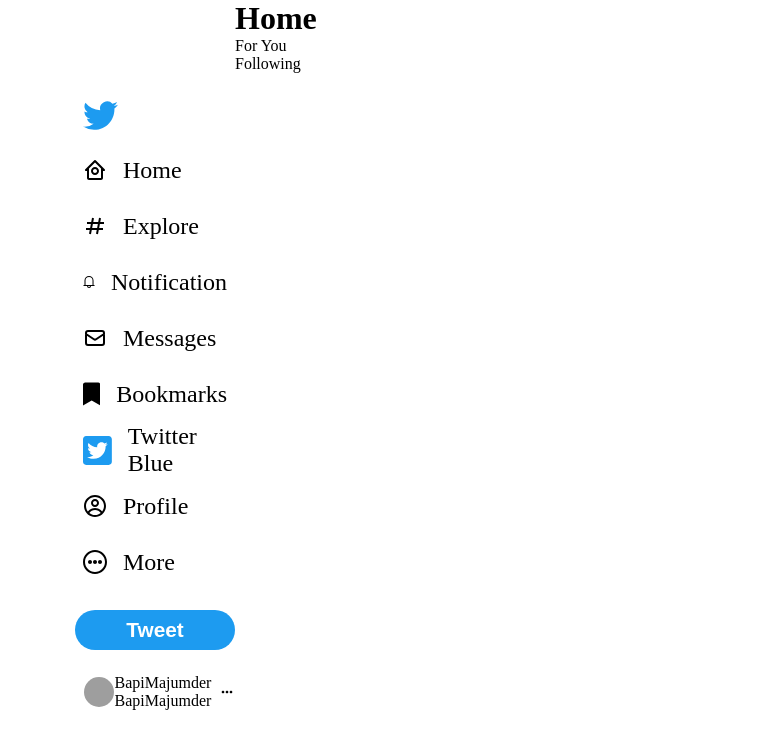
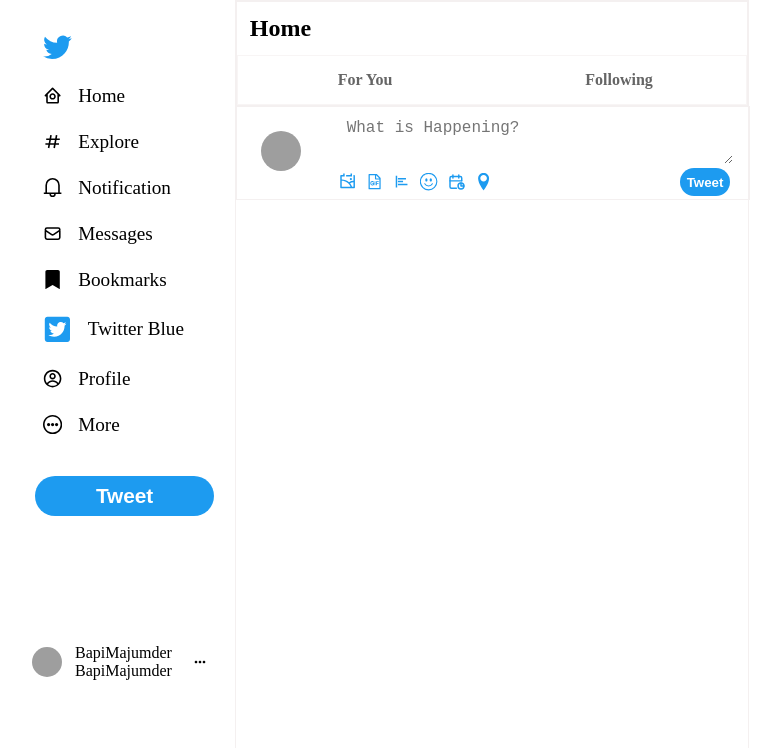
Before and after one commit to BapiMajumder1402/Twitter_clone, a React (Create React App) app in the folder twitterclone/: page / in a window 1280 px wide. Shown: the top 748 px of the page, without its empty margins (85-866 px from the left). Built offline with nearby package versions, Linux system fonts and the light colour scheme; grey boxes are pictures that could not be loaded.

Commit message:
home page top bar added

```diff
--- /dev/null
+++ b/twitterclone/src/Component/Feed Top/Feed.module.css
@@ -0,0 +1,40 @@
+.main{
+    background-color: white;
+    width: 40vw;
+    border: .5px solid rgb(244, 240, 240);
+}
+.box{
+    background-color: white;
+    position: sticky;
+    top: 0;
+    border: .5px solid rgb(244, 240, 240)
+    ;
+}
+.first{
+    background-color: white;
+    padding: .8rem;
+    border: 1px .5px solid rgb(244, 240, 240)
+    ;
+}
+.second{
+    opacity: .6;
+    background-color: white;
+    height: 3rem;
+    text-align: center;
+    display: flex;
+    border: .5px solid rgb(244, 240, 240)
+    ;
+}
+.second>div{
+    font-weight: 580;
+    display: flex;
+    justify-content: center;
+    align-items: center;
+    height: 100%;
+    width: 50%;
+    text-align: center;
+}
+.second>div:hover{
+    background-color: rgb(221, 227, 231);
+
+}
--- a/twitterclone/src/Component/Feed Top/FeedTop.js
+++ b/twitterclone/src/Component/Feed Top/FeedTop.js
@@ -1,31 +1,20 @@
 import React from 'react'
+import Post from './Post'
+import f from "./Feed.module.css"
 
 export default function FeedTop() {
   return (
-    <div>
-      <div>
-        <div>
-            <h1>Home</h1>
+    <div className={f.main}>
+      <div className={f.box}>
+        <div className={f.first}>
+          <h2>Home</h2>
         </div>
-        <div>
-            <div><p>For You</p></div>
-            <div><p>Following</p></div>
-        </div>
-        <div>
-            <div>
-                <img src="" alt="" />
-            </div>
-            <div>
-                <div>
-
-                </div>
-                <div>
-                    <div></div>
-                    <div></div>
-                </div>
-            </div>
+        <div className={f.second}>
+          <div>For You</div>
+          <div>Following</div>
         </div>
       </div>
+      <Post/>
     </div>
   )
 }
--- /dev/null
+++ b/twitterclone/src/Component/Feed Top/Post.js
@@ -0,0 +1,42 @@
+import React, {useState} from 'react'
+import p from './Post.module.css'
+import { RiGalleryLine } from 'react-icons/ri';
+import { AiOutlineFileGif } from 'react-icons/ai';
+import { BiPoll } from 'react-icons/bi';
+import { BsEmojiSmile } from 'react-icons/bs';
+import { TbCalendarStats } from 'react-icons/tb';
+import { ImLocation } from 'react-icons/im';
+
+
+export default function Post() {
+    const[post,setPost]=useState("")
+
+function handelPost(e){
+    setPost(e.target.value)
+    console.log(post)
+}
+
+    return (
+        <div className={p.main}>
+            <div className={p.img}>
+                <img src="https://tse1.mm.bing.net/th?id=OIP.bTfKGpY95veNESkfsyNaMQHaE8&pid=Api&P=0" alt="" />
+            </div>
+            <div className={p.post}>
+                <div className={p.input}>
+                    <textarea onChange={handelPost} placeholder='What is Happening?'></textarea>
+                </div>
+                <div className={p.bottom}>
+                    <div className={p.icons}>
+                    <RiGalleryLine className={p.icon}/>
+                    <AiOutlineFileGif className={p.icon}/>
+                    <BiPoll className={p.icon}/>
+                    <BsEmojiSmile className={p.icon}/>
+                    <TbCalendarStats className={p.icon}/>
+                    <ImLocation className={p.icon}/>
+                    </div>
+                    <div className={p.tbtn}> <button>Tweet</button> </div>
+                </div>
+            </div>
+        </div>
+    )
+}
--- /dev/null
+++ b/twitterclone/src/Component/Feed Top/Post.module.css
@@ -0,0 +1,49 @@
+.main{
+    width: 100%;
+    border: .5px solid rgb(244, 240, 240);
+    display: flex;
+}
+.img{
+    width: 10%;
+    padding: 1.5rem;
+}
+.post{
+    /* height: 100%; */
+    width: 85%;
+}
+.input>textarea{
+
+    font-size: 1rem;
+    padding: .8rem;
+    height: 2rem;
+    border: none;
+    outline: none;
+    width: 90%;
+}
+.input>textarea::-webkit-scrollbar{
+    width: 0;
+}
+.img>img{
+    width: 2.5rem;
+    height: 2.5rem;
+    border-radius: 100%;
+}
+.bottom{
+    display: flex;
+    justify-content: space-between;
+}
+.icon{
+    padding: .3rem;
+    font-size: 1.1rem;
+    color:  rgb(29, 155, 240);
+}
+.tbtn>button{
+    margin-right: 1.2rem;
+    border: 0;
+    outline: 0;
+    color: white;
+    border-radius: 15px;
+    background-color: rgb(29, 155, 240);
+    padding: .4rem;
+    font-weight: 600;
+}
--- a/twitterclone/src/Component/Left component/Left.js
+++ b/twitterclone/src/Component/Left component/Left.js
@@ -18,15 +18,15 @@
     <div className={l.main_container}>
       <div className={l.box}>
         <div className={l.contents}>
-            <div className={l.content}><BsTwitter className={l.logo}/></div>
-            <div className={l.content}><BiHomeCircle/> <span>Home</span></div>
-            <div className={l.content}><BiHash/><span>Explore</span></div>
-            <div className={l.content}><GrNotification/><span>Notification</span></div>
-            <div className={l.content}><HiOutlineMail/><span>Messages</span></div>
-            <div className={l.content}><FaBookmark/><span>Bookmarks</span></div>
-            <div className={l.content}><FaTwitterSquare className={l.logo}/><span>Twitter Blue</span></div>
-            <div className={l.content}><CgProfile/><span>Profile</span></div>
-            <div className={l.content}><CgMoreO/><span>More</span></div>
+            <div className={l.content}><BsTwitter className={l.tlogo}/></div>
+            <div className={l.content}><BiHomeCircle className={l.logo}/> <span>Home</span></div>
+            <div className={l.content}><BiHash className={l.logo}/><span>Explore</span></div>
+            <div className={l.content}><GrNotification className={l.logo}/><span>Notification</span></div>
+            <div className={l.content}><HiOutlineMail className={l.logo}/><span>Messages</span></div>
+            <div className={l.content}><FaBookmark className={l.logo}/><span>Bookmarks</span></div>
+            <div className={l.content}><FaTwitterSquare className={l.tlogo}/><span>Twitter Blue</span></div>
+            <div className={l.content}><CgProfile className={l.logo}/><span>Profile</span></div>
+            <div className={l.content}><CgMoreO className={l.logo}/><span>More</span></div>
             <div><button className={l.tbtn}>Tweet</button></div>
         </div>
         <div className={l.pro}>
--- a/twitterclone/src/Component/Left component/Left.module.css
+++ b/twitterclone/src/Component/Left component/Left.module.css
@@ -1,36 +1,37 @@
 .main_container{
     display: flex;
-    align-items: center;
     justify-content: end;
+
     height: 100vh;
     width: 25vw;
   }
   .box{
-    width: 50%;
+    display: flex;
+    flex-direction: column;
+    gap: 5rem;
+    width: 70%;
 
   }
   .contents{
-    position: relative;
-    top: 0;
-    margin-top: 0;
+    width: 80%;
+    padding: 1.5rem;
+    display: flex;
+    flex-direction: column;
+    gap: .5rem;
+
   }
   .content{
-    border-radius: 23px;
-    padding: .5rem;
-    height: 2rem;
-    margin-top: .5rem;
+    padding:.5rem ;
     display: flex;
     align-items: center;
-    padding: auto;
-    text-align: left;
-    font-size: 1.5rem;
+    gap: 1rem;
+    border-radius: 23px;
+
   }
   .content:hover{
     background-color: rgb(233, 231, 231);
   }
-  .content>span{
-    margin-left: 1rem;
-  }
+
   .tbtn{
     font-size: 1.3rem;
     margin-top: 1.5rem;
@@ -46,9 +47,12 @@
   .tbtn:hover{
     background-color: #0782d4;
   }
+  .tlogo{
+    color: #1D9BF0;
+    font-size:1.8rem;
+  }
   .logo{
-    color: #1D9BF0;
-    font-size:35px;
+    font-size: 1.2rem;
   }
 .pro{
     margin-top: 1rem;
@@ -80,3 +84,6 @@
     width: 30px;
     border-radius:100% ;
 }
+.content>span{
+  font-size: 1.2rem;
+}
```
